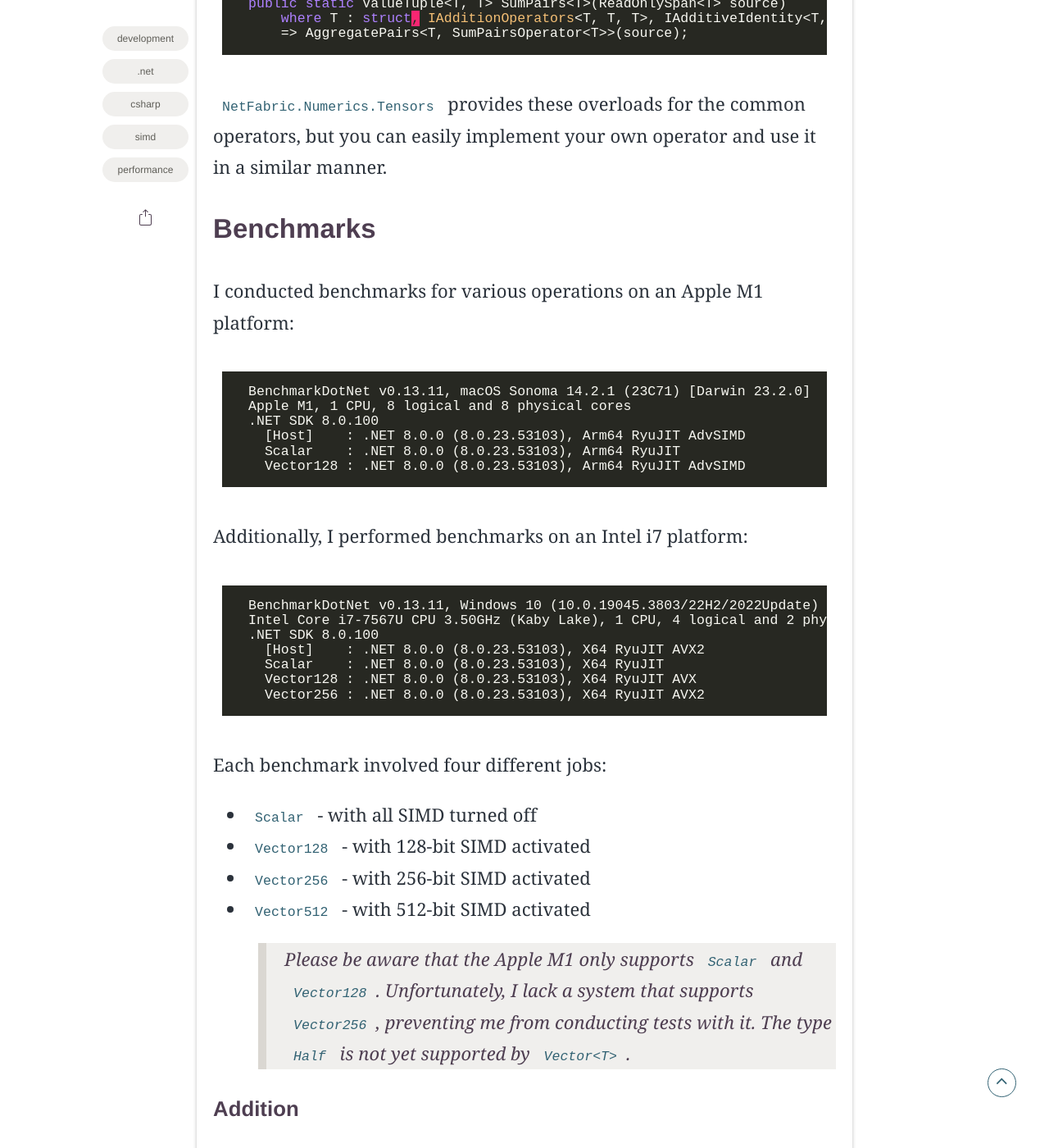
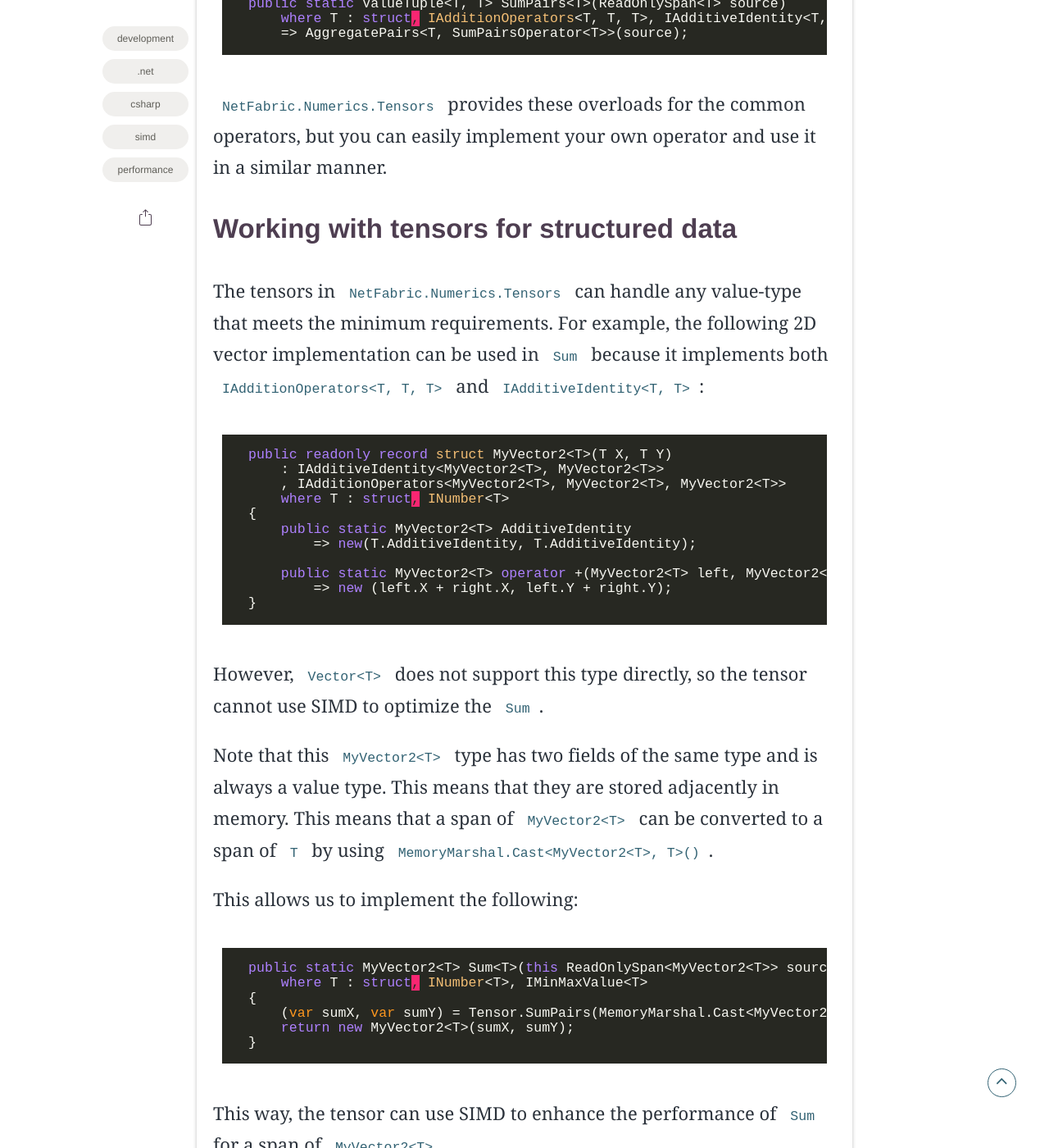
Before and after one commit to the-mvm/the-mvm.github.io, a Jekyll site: the page built from _posts/2024-01-02-A-generic-tensor-library-for-dotnet.md, in a window 1280 px wide and 1400 px high, scrolled down 10208 px. Shown: the whole window at 82% size. Built offline with Jekyll 4.4.1, drawn with Linux system fonts in a browser that asks for light colours; some web fonts are replaced; comment, search, counter and statistics services are not loaded; some of the changed text lies outside the part shown.

Commit message:
Add a "Working with tensors for structured data" section

````diff
--- a/_posts/2024-01-02-A-generic-tensor-library-for-dotnet.md
+++ b/_posts/2024-01-02-A-generic-tensor-library-for-dotnet.md
@@ -235,6 +235,41 @@ public static ValueTuple<T, T> SumPairs<T>(ReadOnlySpan<T> source)
 
 `NetFabric.Numerics.Tensors` provides these overloads for the common operators, but you can easily implement your own operator and use it in a similar manner.
 
+## Working with tensors for structured data
+
+The tensors in `NetFabric.Numerics.Tensors` can handle any value-type that meets the minimum requirements. For example, the following 2D vector implementation can be used in `Sum` because it implements both `IAdditionOperators<T, T, T>` and `IAdditiveIdentity<T, T>`:
+
+```csharp
+public readonly record struct MyVector2<T>(T X, T Y)
+    : IAdditiveIdentity<MyVector2<T>, MyVector2<T>>
+    , IAdditionOperators<MyVector2<T>, MyVector2<T>, MyVector2<T>>
+    where T : struct, INumber<T>
+{
+    public static MyVector2<T> AdditiveIdentity
+        => new(T.AdditiveIdentity, T.AdditiveIdentity);
+
+    public static MyVector2<T> operator +(MyVector2<T> left, MyVector2<T> right)
+        => new (left.X + right.X, left.Y + right.Y);
+}
+```
+
+However, `Vector<T>` does not support this type directly, so the tensor cannot use SIMD to optimize the `Sum`.
+
+Note that this `MyVector2<T>` type has two fields of the same type and is always a value type. This means that they are stored adjacently in memory. This means that a span of `MyVector2<T>` can be converted to a span of `T` by using `MemoryMarshal.Cast<MyVector2<T>, T>()`.
+
+This allows us to implement the following:
+
+```csharp
+public static MyVector2<T> Sum<T>(this ReadOnlySpan<MyVector2<T>> source)
+    where T : struct, INumber<T>, IMinMaxValue<T>
+{
+    (var sumX, var sumY) = Tensor.SumPairs(MemoryMarshal.Cast<MyVector2<T>, T>(source));
+    return new MyVector2<T>(sumX, sumY);
+}
+```
+
+This way, the tensor can use SIMD to enhance the performance of `Sum` for a span of `MyVector2<T>`.
+
 ## Benchmarks
 
 I conducted benchmarks for various operations on an Apple M1 platform:
````
